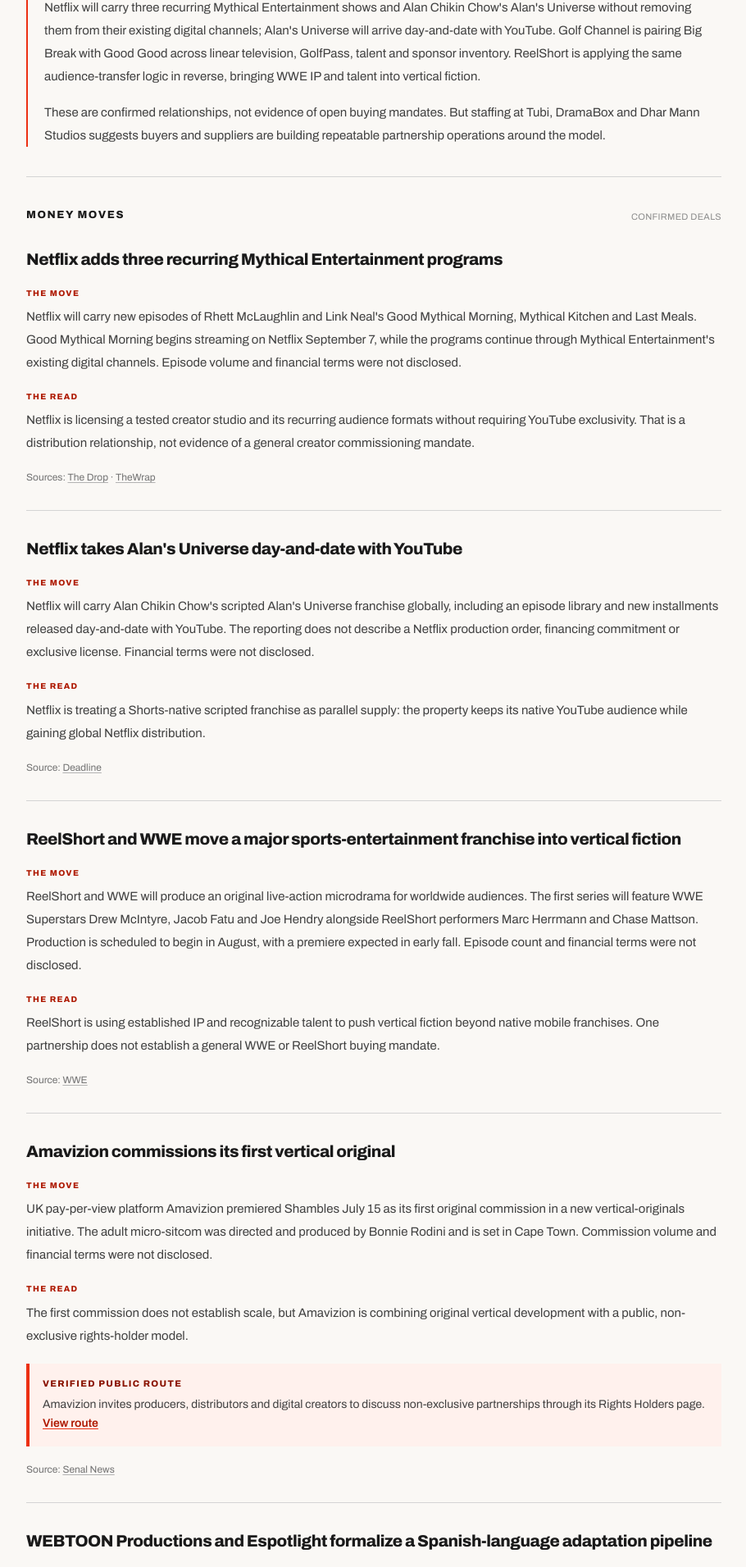
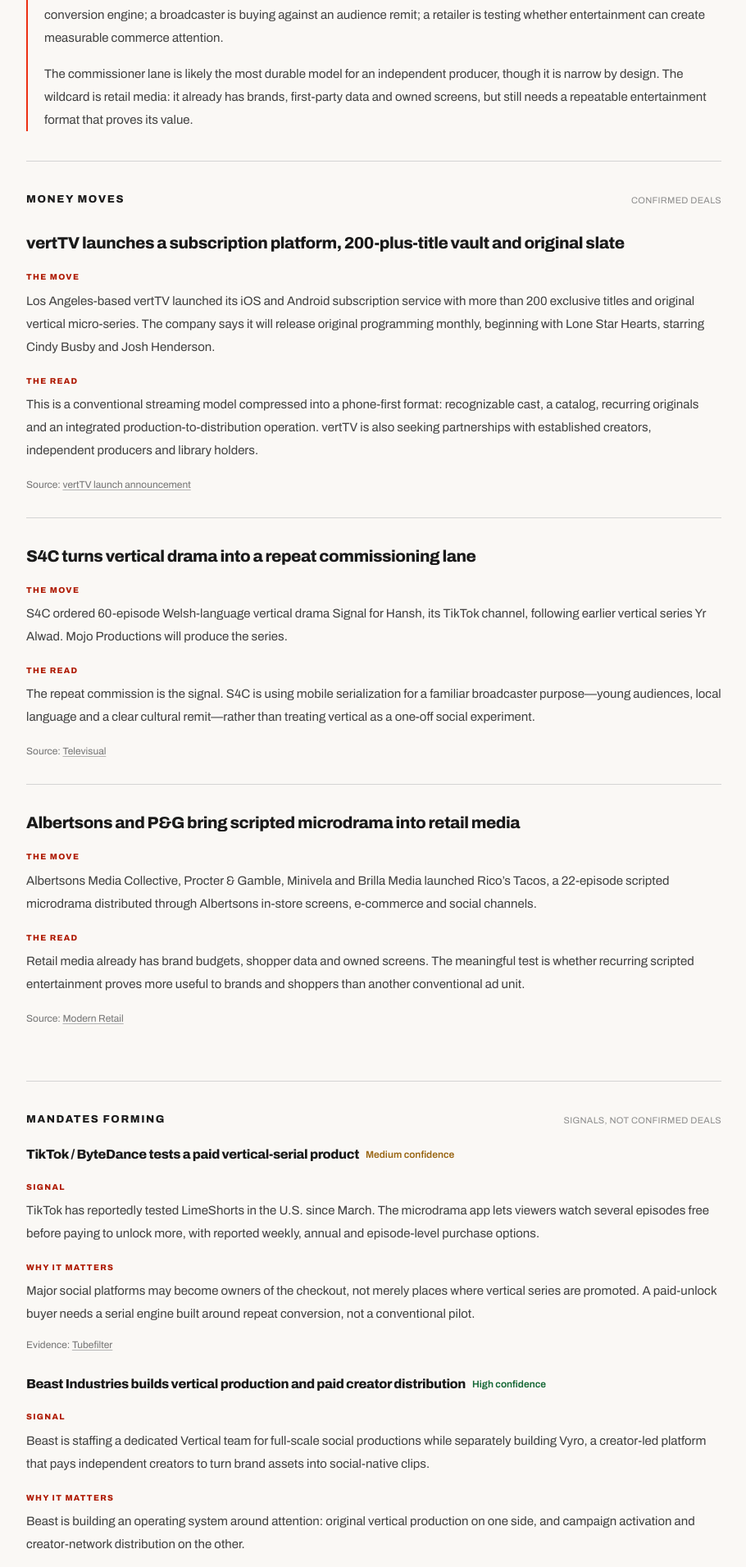
Before and after one commit to illsaid/dealboard, a React (Vite) app: page / in a window 1280 px wide. Shown: the part 886-2797 px from the top of the page at 82% size, without its empty margins (184-1094 px from the left). Built offline with nearby package versions, Linux system fonts and the light colour scheme; no server answers; the database is empty.

Commit message:
Publish Issue 2 homepage brief

```diff
--- a/src/data/briefing.ts
+++ b/src/data/briefing.ts
@@ -1,141 +1,113 @@
 import type { BriefingIssue } from './types';
 
 export const latestIssue: BriefingIssue = {
-  id: 'issue-001',
-  date: '2026-07-19',
-  issueLabel: 'Issue 1 · July 2026',
-  coverageWindow: 'Coverage window: July 13–19, 2026',
-  headline: 'Netflix is bringing creator franchises onto the service without taking them off YouTube',
-  deck: 'ReelShort pairs with WWE, while a new vertical buyer offers a verified route for rights holders.',
-  readTime: '7-minute briefing',
+  id: 'issue-002',
+  date: '2026-07-27',
+  issueLabel: 'Issue 2 · July 2026',
+  coverageWindow: 'Coverage window: July 20–26, 2026',
+  headline: 'Vertical Is Not One Business',
+  deck: 'Five buyers, one screen shape, and completely different reasons to say yes.',
+  readTime: '6-minute briefing',
   substackUrl: 'https://thepickupco.substack.com/',
   atAGlance: [
-    "Netflix is adding recurring Mythical Entertainment shows and Alan Chikin Chow's Alan's Universe without taking either franchise off its native digital channels.",
-    'ReelShort and WWE are moving established sports-entertainment IP and talent into original vertical fiction.',
-    'Amavizion has commissioned its first vertical original and publicly invites rights holders to discuss non-exclusive partnerships.',
-    'Hiring at DramaBox, Dhar Mann Studios and Tubi points to more repeatable development and creator-partnership operations.',
-    'The Deal Board logged nine confirmed deals announced during July 13–19.',
+    'vertTV launched a subscription-based vertical micro-series service with a 200-plus-title vault and a monthly original-release strategy.',
+    'S4C ordered a second 60-episode Welsh-language vertical drama for its youth-facing Hansh TikTok channel.',
+    'TikTok is testing LimeShorts, a paid U.S. microdrama app built around free samples, subscriptions and episode unlocks.',
+    'Beast Industries is building both a dedicated full-scale vertical-production team and Vyro, a paid creator-distribution platform for outside brands.',
+    'Albertsons Media Collective, Procter & Gamble, Minivela and Brilla Media made a 22-episode microdrama for retail, e-commerce and social distribution.',
   ],
   signalThisWeek: [
-    'Legacy platforms do not simply want creator content. They are increasingly licensing or partnering with established creator franchises while leaving their native distribution intact.',
-    "Netflix will carry three recurring Mythical Entertainment shows and Alan Chikin Chow's Alan's Universe without removing them from their existing digital channels; Alan's Universe will arrive day-and-date with YouTube. Golf Channel is pairing Big Break with Good Good across linear television, GolfPass, talent and sponsor inventory. ReelShort is applying the same audience-transfer logic in reverse, bringing WWE IP and talent into vertical fiction.",
-    'These are confirmed relationships, not evidence of open buying mandates. But staffing at Tubi, DramaBox and Dhar Mann Studios suggests buyers and suppliers are building repeatable partnership operations around the model.',
+    'Vertical is no longer one app-category business. It is being used as a subscription destination, a paid-unlock product, a public-broadcaster commissioning lane, an in-house production capability and a retail-media format.',
+    'The screen shape is common. The underlying buyer economics are not. A producer pitching a paid-unlock app is selling a conversion engine; a broadcaster is buying against an audience remit; a retailer is testing whether entertainment can create measurable commerce attention.',
+    'The commissioner lane is likely the most durable model for an independent producer, though it is narrow by design. The wildcard is retail media: it already has brands, first-party data and owned screens, but still needs a repeatable entertainment format that proves its value.',
   ],
   moneyMoves: [
     {
-      headline: 'Netflix adds three recurring Mythical Entertainment programs',
-      move: "Netflix will carry new episodes of Rhett McLaughlin and Link Neal's Good Mythical Morning, Mythical Kitchen and Last Meals. Good Mythical Morning begins streaming on Netflix September 7, while the programs continue through Mythical Entertainment's existing digital channels. Episode volume and financial terms were not disclosed.",
-      read: 'Netflix is licensing a tested creator studio and its recurring audience formats without requiring YouTube exclusivity. That is a distribution relationship, not evidence of a general creator commissioning mandate.',
-      recordMatch: 'mythical entertainment',
-      sources: [
-        { name: 'The Drop', url: 'https://www.dropmedia.co.uk/netflix-expands-creator-strategy-with-multi-show-deal-for-mythical-entertainment-content/' },
-        { name: 'TheWrap', url: 'https://www.thewrap.com/industry-news/business/mythical-netflix-creator-partnership-mythical-kitchen-last-meals/' },
-      ],
+      headline: 'vertTV launches a subscription platform, 200-plus-title vault and original slate',
+      move: 'Los Angeles-based vertTV launched its iOS and Android subscription service with more than 200 exclusive titles and original vertical micro-series. The company says it will release original programming monthly, beginning with Lone Star Hearts, starring Cindy Busby and Josh Henderson.',
+      read: 'This is a conventional streaming model compressed into a phone-first format: recognizable cast, a catalog, recurring originals and an integrated production-to-distribution operation. vertTV is also seeking partnerships with established creators, independent producers and library holders.',
+      recordMatch: 'vertTV launches premium vertical micro-series platform',
+      sources: [{ name: 'vertTV launch announcement', url: 'https://www.morningstar.com/news/pr-newswire/20260722fl10194/hollywood-veterans-launch-verttv-a-filmmaker-led-studio-and-premium-vertical-micro-series-platform' }],
     },
     {
-      headline: "Netflix takes Alan's Universe day-and-date with YouTube",
-      move: "Netflix will carry Alan Chikin Chow's scripted Alan's Universe franchise globally, including an episode library and new installments released day-and-date with YouTube. The reporting does not describe a Netflix production order, financing commitment or exclusive license. Financial terms were not disclosed.",
-      read: 'Netflix is treating a Shorts-native scripted franchise as parallel supply: the property keeps its native YouTube audience while gaining global Netflix distribution.',
-      recordMatch: "alan's universe",
-      sources: [{ name: 'Deadline', url: 'https://deadline.com/2026/07/alan-chikin-chow-alans-universe-netflix-youtube-1236980943/' }],
+      headline: 'S4C turns vertical drama into a repeat commissioning lane',
+      move: 'S4C ordered 60-episode Welsh-language vertical drama Signal for Hansh, its TikTok channel, following earlier vertical series Yr Alwad. Mojo Productions will produce the series.',
+      read: 'The repeat commission is the signal. S4C is using mobile serialization for a familiar broadcaster purpose—young audiences, local language and a clear cultural remit—rather than treating vertical as a one-off social experiment.',
+      recordMatch: 'S4C commissions 60-episode vertical drama Signal',
+      sources: [{ name: 'Televisual', url: 'https://www.televisual.com/news/s4c-orders-new-vertical-drama-signal/' }],
     },
     {
-      headline: 'ReelShort and WWE move a major sports-entertainment franchise into vertical fiction',
-      move: 'ReelShort and WWE will produce an original live-action microdrama for worldwide audiences. The first series will feature WWE Superstars Drew McIntyre, Jacob Fatu and Joe Hendry alongside ReelShort performers Marc Herrmann and Chase Mattson. Production is scheduled to begin in August, with a premiere expected in early fall. Episode count and financial terms were not disclosed.',
-      read: 'ReelShort is using established IP and recognizable talent to push vertical fiction beyond native mobile franchises. One partnership does not establish a general WWE or ReelShort buying mandate.',
-      recordMatch: 'reelshort and wwe',
-      sources: [{ name: 'WWE', url: 'https://corporate.wwe.com/about/news/2026/07-14-2026' }],
-    },
-    {
-      headline: 'Amavizion commissions its first vertical original',
-      move: 'UK pay-per-view platform Amavizion premiered Shambles July 15 as its first original commission in a new vertical-originals initiative. The adult micro-sitcom was directed and produced by Bonnie Rodini and is set in Cape Town. Commission volume and financial terms were not disclosed.',
-      read: 'The first commission does not establish scale, but Amavizion is combining original vertical development with a public, non-exclusive rights-holder model.',
-      recordMatch: 'amavizion',
-      action: {
-        label: 'Verified public route',
-        description: 'Amavizion invites producers, distributors and digital creators to discuss non-exclusive partnerships through its Rights Holders page.',
-        url: 'https://amavizion.com/rightsholders',
-      },
-      sources: [{ name: 'Senal News', url: 'https://senalnews.com/en/digital/amavizion-turns-mobile-viewing-into-shambles-with-first-vertical-micro-sitcom' }],
-    },
-    {
-      headline: 'WEBTOON Productions and Espotlight formalize a Spanish-language adaptation pipeline',
-      move: 'Espotlight receives first look at Spanish-language Wattpad stories for film and television development under a new agreement with WEBTOON Productions. The companies will jointly identify projects for Spanish-speaking and wider international audiences. The pact follows their work on Boulevard, but no individual new project, buyer commitment or financing term was announced.',
-      read: "The agreement turns Wattpad's audience-tested Spanish-language catalog into a repeatable screen-IP sourcing mechanism. It is a development pipeline, not a commissioned slate.",
-      recordMatch: 'espotlight',
-      sources: [{ name: 'Variety', url: 'https://variety.com/2026/global/markets-festivals/webtoon-espotlight-spanish-wattpad-adaptation-deal-1236809389/' }],
+      headline: 'Albertsons and P&G bring scripted microdrama into retail media',
+      move: 'Albertsons Media Collective, Procter & Gamble, Minivela and Brilla Media launched Rico’s Tacos, a 22-episode scripted microdrama distributed through Albertsons in-store screens, e-commerce and social channels.',
+      read: 'Retail media already has brand budgets, shopper data and owned screens. The meaningful test is whether recurring scripted entertainment proves more useful to brands and shoppers than another conventional ad unit.',
+      recordMatch: 'Albertsons Media Collective tests branded microdrama',
+      sources: [{ name: 'Modern Retail', url: 'https://www.modernretail.co/marketing/albertsons-new-micro-sitcom-is-a-big-deal-for-retail-media/' }],
     },
   ],
   mandatesForming: [
     {
-      buyer: 'DramaBox staffs a U.S. development and adaptation pipeline',
-      confidence: 'high',
-      signal: 'DramaBox is hiring a Creative Executive to evaluate pitches, scripts, adaptations and IP submissions for mobile-first serialized drama. The posting names vertical drama, web fiction, audio fiction and romance publishing as relevant experience and emphasizes U.S. adaptation and localization.',
-      whyItMatters: 'This points to a staffed development operation rather than a licensing-only catalog. It is a hiring signal, not an open unsolicited-submission call, and no commissioning contact has been confirmed.',
-      evidence: [{ name: 'DramaBox Creative Executive posting', url: 'https://www.linkedin.com/jobs/view/creative-executive-at-dramabox-4422267076' }],
+      buyer: 'TikTok / ByteDance tests a paid vertical-serial product',
+      confidence: 'medium',
+      signal: 'TikTok has reportedly tested LimeShorts in the U.S. since March. The microdrama app lets viewers watch several episodes free before paying to unlock more, with reported weekly, annual and episode-level purchase options.',
+      whyItMatters: 'Major social platforms may become owners of the checkout, not merely places where vertical series are promoted. A paid-unlock buyer needs a serial engine built around repeat conversion, not a conventional pilot.',
+      evidence: [{ name: 'Tubefilter', url: 'https://www.tubefilter.com/2026/07/23/tiktok-lime-shorts-paid-microdrama-app/' }],
     },
     {
-      buyer: 'Dhar Mann Studios builds for vertical, FAST/SVOD and traditional platforms',
+      buyer: 'Beast Industries builds vertical production and paid creator distribution',
       confidence: 'high',
-      signal: "A Development Producer role spans original and existing scripted IP across digital, SVOD, vertical, traditional and streaming outlets. The position reports to Erin McFarlane, Head of Vertical Content, and cites the studio's Samsung TV Plus original and 40-title FOX/My Drama relationship. It also says additional traditional-platform projects are expected to enter production in late 2026.",
-      whyItMatters: 'Dhar Mann Studios is operating as a cross-format scripted supplier, not only a creator-video studio. The unnamed late-2026 projects remain future activity and are not separately confirmed deals.',
-      evidence: [{ name: 'Dhar Mann Studios Development Producer posting', url: 'https://www.linkedin.com/jobs/view/4440263851/' }],
+      signal: 'Beast is staffing a dedicated Vertical team for full-scale social productions while separately building Vyro, a creator-led platform that pays independent creators to turn brand assets into social-native clips.',
+      whyItMatters: 'Beast is building an operating system around attention: original vertical production on one side, and campaign activation and creator-network distribution on the other.',
+      evidence: [
+        { name: 'Beast Vertical Creative Producer posting', url: 'https://www.linkedin.com/jobs/view/4444489078/' },
+        { name: 'Vyro Community Manager posting', url: 'https://www.linkedin.com/jobs/view/4409015282/' },
+      ],
     },
     {
-      buyer: "Tubi's creator program has an operating launch and sourcing team",
+      buyer: 'DramaBox adds third-party AI-produced microdrama distribution',
       confidence: 'medium',
-      signal: "A current Creator Programs role describes a dedicated partnership pod handling exclusive creator launches, active deals, partner management, performance analysis and continued sourcing. Tubi's existing creator initiative is led by Rich Bloom, who was appointed to Creator Programs and Business Development when Tubi for Creators launched in 2025.",
-      whyItMatters: "The combination of active-deal coordination, launch operations and continuing sourcing indicates that Tubi's creator initiative is operating rather than exploratory. Neither the current role nor the launch announcement provides a general public submission route.",
-      evidence: [
-        { name: 'Tubi Creator Programs posting', url: 'https://www.linkedin.com/jobs/view/4433367820/' },
-        { name: 'Tubi for Creators announcement', url: 'https://corporate.tubitv.com/press/tubi-announces-tubi-for-creators-to-bring-more-creators-to-hollywood/' },
-      ],
+      signal: 'DramaBox took worldwide distribution of Loomi Entertainment Group and Globavend Holdings’ AI-produced English-language microdrama.',
+      whyItMatters: 'The agreement is concrete evidence that a leading vertical platform will distribute at least one third-party AI-produced series globally, adding a new variable to its existing mobile-fiction and localization pipeline.',
+      evidence: [{ name: 'Yahoo Finance', url: 'https://finance.yahoo.com/news/dramabox-globavend-announce-global-distribution-130000474.html' }],
     },
   ],
   buyerToWatch: {
-    name: 'Amavizion',
-    buyerMatch: 'amavizion',
-    apparentMandate: 'Non-exclusive partnerships across films, series, documentaries, live formats and vertical episodic microdramas.',
-    route: 'Verified public Rights Holders page.',
-    namedExecutive: 'Phil Ox, Head of Programmes.',
-    unknown: 'Whether Shambles will become a repeatable slate, and what territory, revenue and volume terms apply to vertical projects.',
+    name: 'vertTV',
+    buyerMatch: 'verttv',
+    apparentMandate: 'Subscription-first vertical micro-series, built around a catalog, star-driven originals and partnerships with creators, independent producers and library holders.',
+    route: 'Partnership ambition stated; no public acquisition or submissions route identified.',
+    namedExecutive: 'Jeffrey Schenck, Barry Barnholtz and Peter Sullivan, co-founders.',
+    unknown: 'How the platform will price, acquire and retain subscribers, and what commercial structure it will offer outside partners.',
   },
   quickCuts: [
     {
-      headline: 'Golf Channel sets the Big Break x Good Good rollout',
-      summary: 'The 10-episode season premieres August 25, streams on GolfPass the following day and integrates Good Good talent across the cast and editorial format. Golf Galaxy is presenting sponsor and Trex is an official sponsor.',
-      sourceName: 'Golf Channel',
-      sourceUrl: 'https://www.versantmedia.com/golf-channel/shows/big-break/press-releases/golf-channel-announces-cast-big-break-x-good-good',
+      headline: 'Netflix expands digital-publisher licensing beyond individual creators',
+      summary: 'Netflix licensed lifestyle programming from BuzzFeed Studios, Condé Nast, Hearst Magazines, People Inc., PMX and Tastemade for release across six English-language markets. The package includes both archive and ongoing series.',
+      sourceName: 'Netflix',
+      sourceUrl: 'https://about.netflix.com/en/news/netflix-licenses-lifestyle-programming-from-leading-digital-publishers',
     },
     {
-      headline: 'TrueID and DramaBox launch Tatang in Thailand',
-      summary: 'The vertical-drama mini-app is distributed through TrueID, TrueMoney and True apps with Thai subtitles and dubbing. Executives described Thai originals and co-productions as future priorities, but no specific local commission was announced.',
-      sourceName: 'Bangkok Post',
-      sourceUrl: 'https://www.bangkokpost.com/business/general/3287034/trueid-bets-on-shortform-drama-growth',
+      headline: 'GammaTime and COL Group commit to four original microseries',
+      summary: 'The companies will co-finance and co-produce four original microseries, starting with a FlareFlow license, She Means Justice, and a sequel.',
+      sourceName: 'Episode Magazine',
+      sourceUrl: 'https://episodemag.com/gammatime-and-col-group-plan-original-microseries/',
     },
     {
-      headline: 'W-Sport enters Samsung TV Plus Nordics through HelloYou',
-      summary: "The specialist 24/7 channel says it carries more than 300 women's football matches annually, plus cricket, baseball and softball coverage. Commercial terms were not disclosed.",
-      sourceName: 'Advanced Television',
-      sourceUrl: 'https://www.advanced-television.com/2026/07/13/w-sport-launches-on-samsung-tv-plus-nordics/',
+      headline: 'Rakuten TV and Sony Pictures launch 20 FAST channels across Europe',
+      summary: 'The rollout covers eight European market groups and includes localized genre and single-IP channels, demonstrating Rakuten’s managed FAST-channel capacity for a major studio portfolio.',
+      sourceName: 'Rakuten TV',
+      sourceUrl: 'https://www.enterprise.rakuten.tv/press-release/rakuten-tv-expands-fast-offering-with-sony-pictures/',
     },
     {
-      headline: 'Scrambled Up pairs syndication with a dedicated FAST window',
-      summary: "Season 2 adds 160 half-hour episodes. New installments will reach the show's Samsung TV Plus channel the day after broadcast, but the reporting does not state that Samsung ordered or financed the renewal.",
-      sourceName: 'Variety',
-      sourceUrl: 'https://variety.com/2026/tv/news/game-show-scrambled-up-season-2-1236810066/',
+      headline: 'Instagram for TV explores episodic and longer-form creator video',
+      summary: 'Meta says its connected-TV Instagram experience is expanding beyond short-form video and exploring episodic series, longer-form video and live creator formats.',
+      sourceName: 'Meta',
+      sourceUrl: 'https://about.fb.com/news/2026/06/instagram-for-tv/',
     },
     {
-      headline: "Versant expands Fandango's free-streaming position",
-      summary: 'Fandango at Home is moving under a unified Fandango brand alongside guest viewing, more than 3,500 hours from the Versant library and Bundesliga coverage. This is a platform-expansion signal, not a content order.',
-      sourceName: 'Versant',
-      sourceUrl: 'https://pressroom.versantmedia.com/fandango/press-releases/fandango-expands-free-streaming-offering-under-one-unified-fandango-brand',
-    },
-    {
-      headline: 'Jubilee scales its brand-funded entertainment operation',
-      summary: 'A senior partnerships role covers sponsorships, integrations and custom-content programs across YouTube, social media, podcasts, live experiences and emerging products. This is a revenue-and-packaging signal, not an external commissioning route.',
-      sourceName: 'Jubilee Media posting',
-      sourceUrl: 'https://www.linkedin.com/jobs/view/director-of-brand-partnerships-at-jubilee-media-4429674403',
+      headline: 'Reign Maker Group takes majority stake in creator-management company Hyphen HQ',
+      summary: 'The transaction pairs a creator-management acquisition with HyphenShare, a profit-sharing and options program for creators and talent managers.',
+      sourceName: 'Net Influencer',
+      sourceUrl: 'https://www.netinfluencer.com/reign-maker-group-acquires-hyphen-bets-equity-will-end-creator-managements-poaching-cycle',
     },
   ],
 };
```
